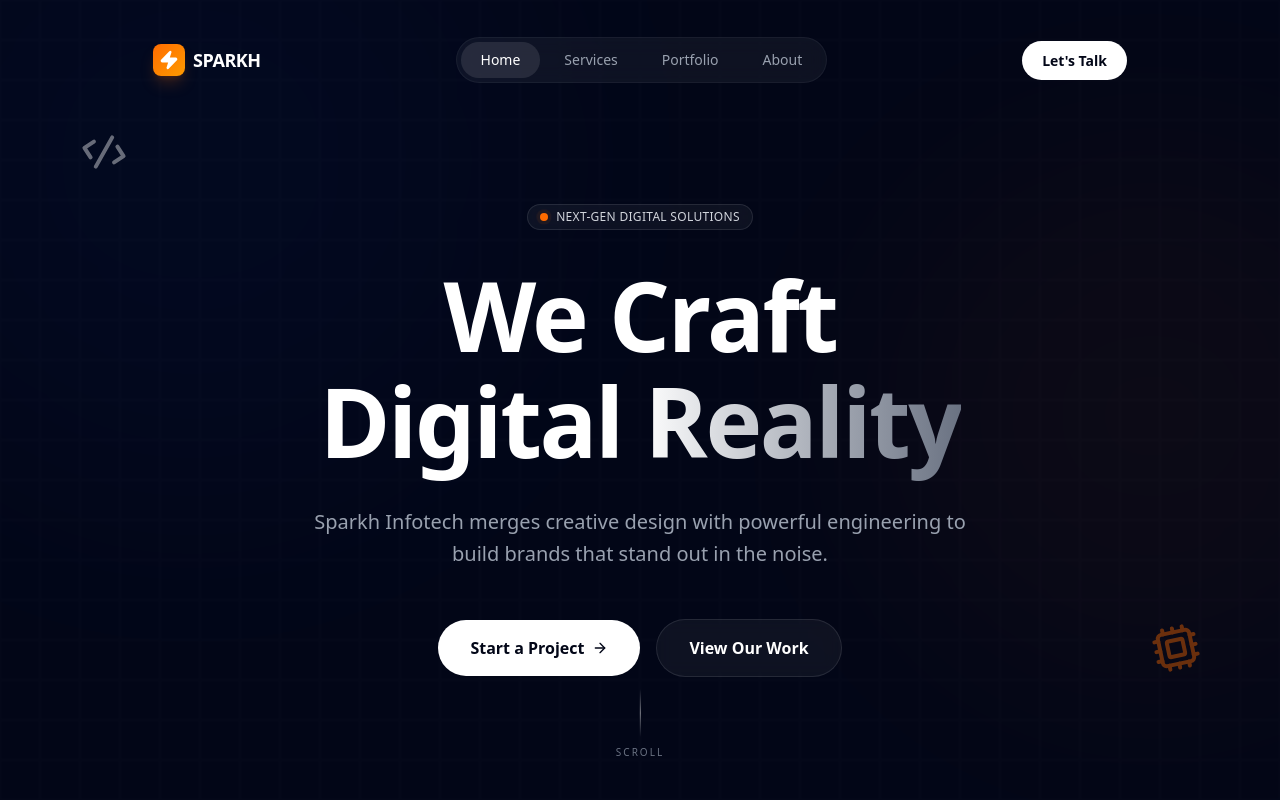
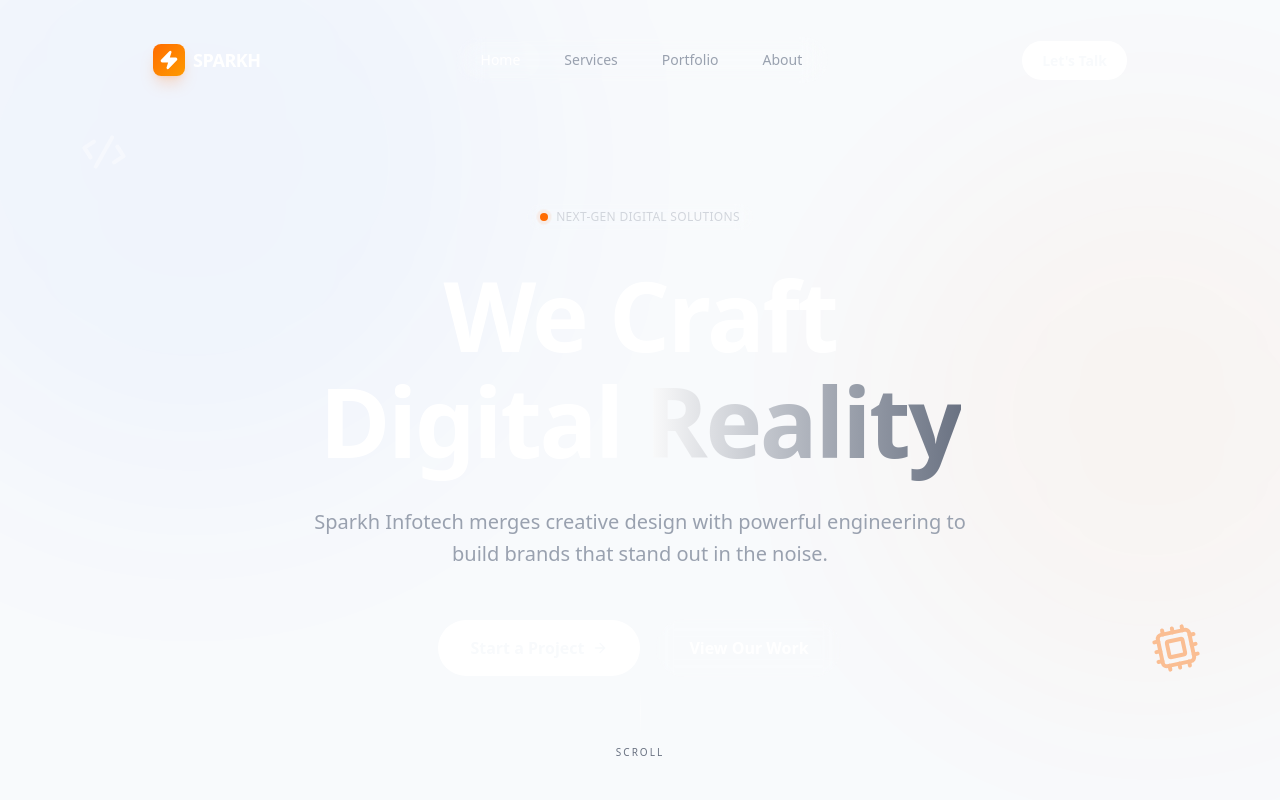
Before and after one commit to manoj-7-max/sparkh-infotech, a Next.js app: page / in a window 1280 px wide. Shown: the top 800 px of the page. Built offline with nearby package versions, Linux system fonts and the light colour scheme.

Commit message:
Update theme to minimalist white glass design

```diff
--- a/src/app/globals.css
+++ b/src/app/globals.css
@@ -2,10 +2,10 @@
 
 @theme {
   --color-electric-orange: #FF6B00;
-  --color-deep-navy: #020617;
-  --color-slate-800: #1e293b;
-  --color-glass: rgba(255, 255, 255, 0.03);
-  --color-glass-border: rgba(255, 255, 255, 0.05);
+  --color-deep-navy: #f8fafc;
+  --color-slate-800: #e2e8f0;
+  --color-glass: rgba(255, 255, 255, 0.7);
+  --color-glass-border: rgba(0, 0, 0, 0.05);
 
   --font-sans: var(--font-inter);
   --font-display: var(--font-poppins);
@@ -32,7 +32,7 @@
     }
 
     to {
-      box-shadow: 0 0 25px 5px rgba(255, 107, 0, 0.3);
+      box-shadow: 0 0 25px 5px rgba(255, 107, 0, 0.15);
     }
   }
 
@@ -52,11 +52,11 @@
 /* Global Styles */
 body {
   background-color: var(--color-deep-navy);
-  color: #fff;
+  color: #1e293b;
   font-family: var(--font-sans);
   overflow-x: hidden;
-  selection-background-color: rgba(255, 107, 0, 0.3);
-  selection-color: #fff;
+  selection-background-color: rgba(255, 107, 0, 0.2);
+  selection-color: #000;
 }
 
 /* Smooth Scrolling */
@@ -74,7 +74,7 @@ html {
 }
 
 ::-webkit-scrollbar-thumb {
-  background: #334155;
+  background: #cbd5e1;
   border-radius: 10px;
 }
 
@@ -88,13 +88,14 @@ html {
   backdrop-filter: blur(12px);
   -webkit-backdrop-filter: blur(12px);
   border: 1px solid var(--color-glass-border);
+  box-shadow: 0 4px 6px -1px rgba(0, 0, 0, 0.05), 0 2px 4px -1px rgba(0, 0, 0, 0.03);
 }
 
 .text-gradient {
   background-clip: text;
   -webkit-background-clip: text;
   color: transparent;
-  background-image: linear-gradient(to right, #fff, #94a3b8);
+  background-image: linear-gradient(to right, #1e293b, #64748b);
 }
 
 .text-gradient-orange {
@@ -107,6 +108,6 @@ html {
 /* Grid Background */
 .bg-grid {
   background-size: 50px 50px;
-  background-image: linear-gradient(to right, rgba(255, 255, 255, 0.02) 1px, transparent 1px),
-    linear-gradient(to bottom, rgba(255, 255, 255, 0.02) 1px, transparent 1px);
+  background-image: linear-gradient(to right, rgba(0, 0, 0, 0.03) 1px, transparent 1px),
+    linear-gradient(to bottom, rgba(0, 0, 0, 0.03) 1px, transparent 1px);
 }
```
